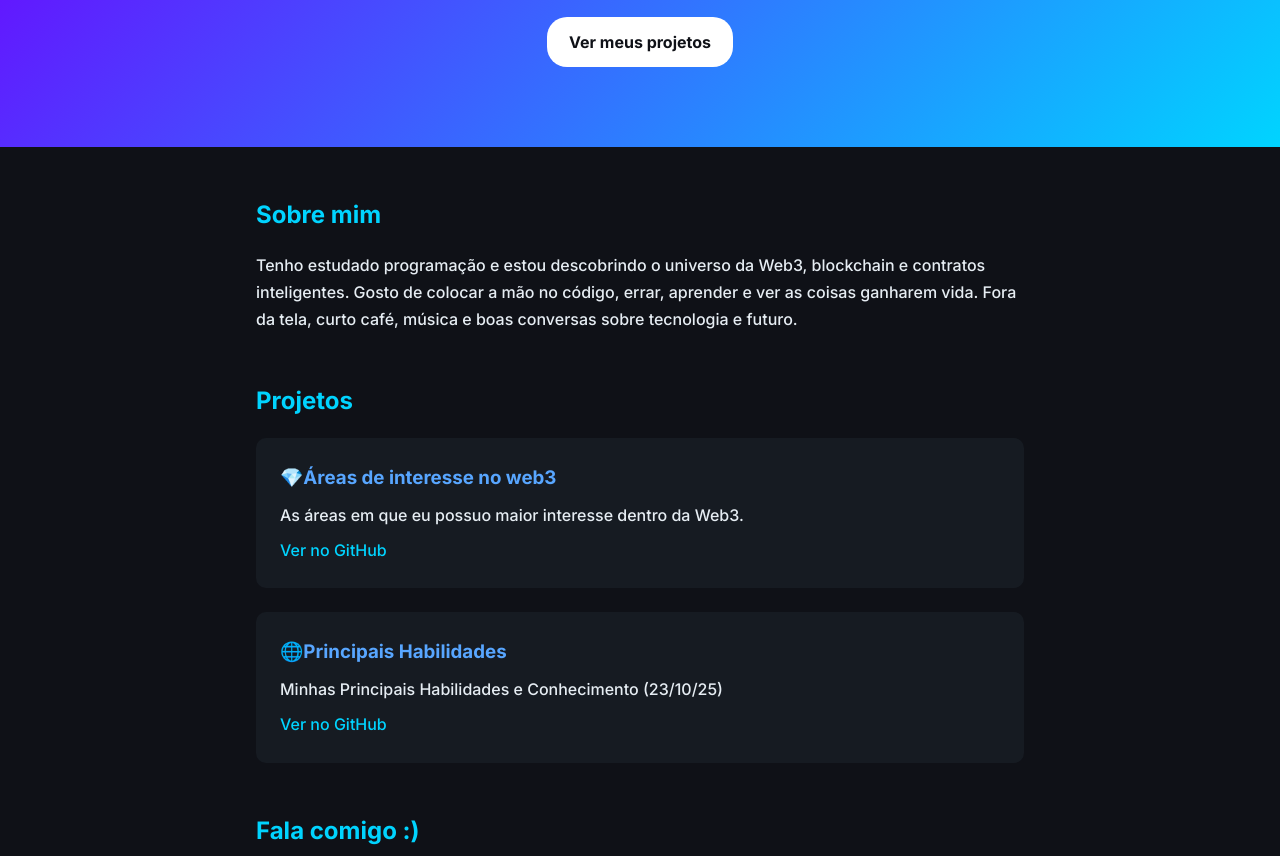
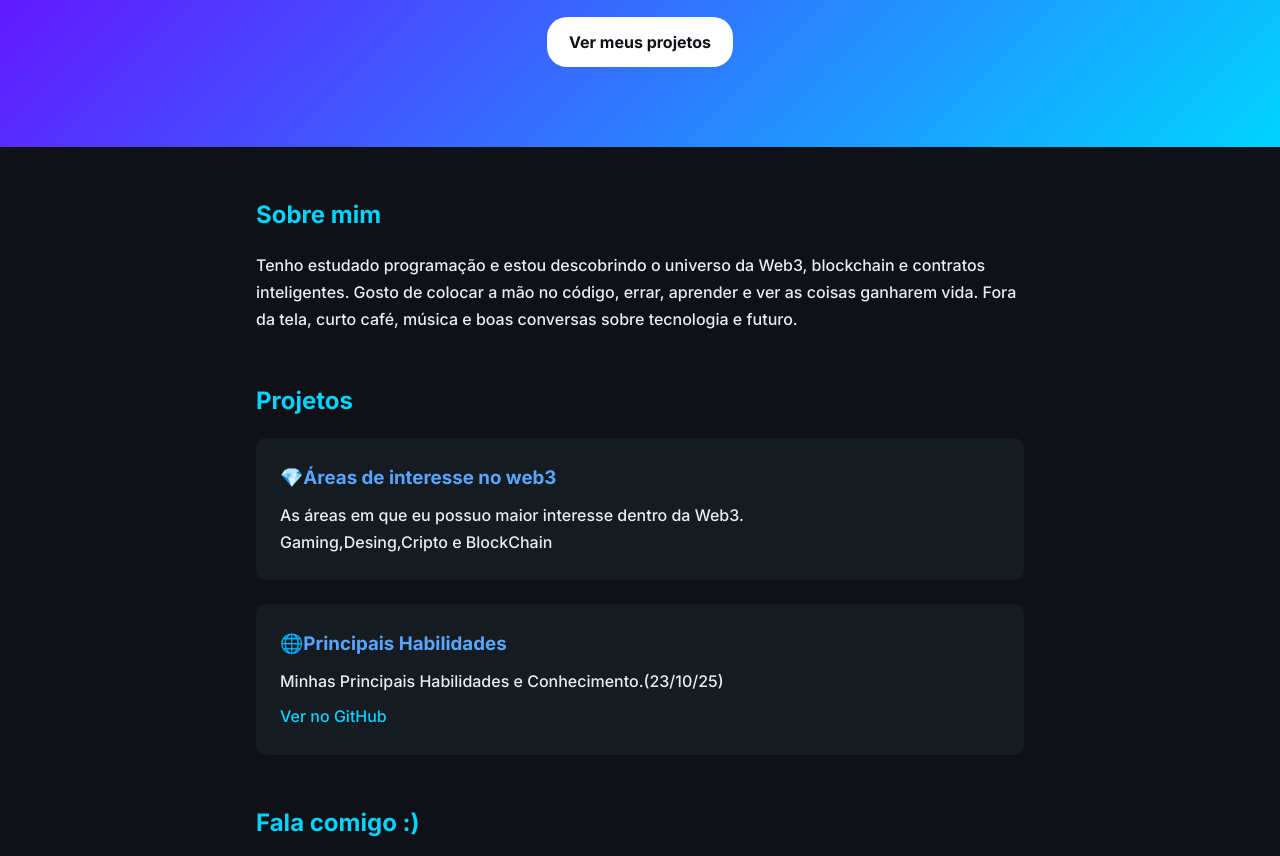
Before and after one commit to Mauconlore/Profile, a plain HTML site: page index.html in a window 1280 px wide. Shown: the part 187-1043 px from the top of the page. Drawn offline with Linux system fonts and the light colour scheme.

Commit message:
Update index.html

```diff
--- a/index.html
+++ b/index.html
@@ -28,12 +28,12 @@
       <div class="projeto">
         <h3>💎Áreas de interesse no web3</h3>
         <p>As áreas em que eu possuo maior interesse dentro da Web3.</p>
-        <a href="https://github.com/seuusuario/meu-primeiro-contrato" target="_blank">Ver no GitHub</a>
+        <p>Gaming,Desing,Cripto e BlockChain</p>
       </div>
 
       <div class="projeto">
         <h3>🌐Principais Habilidades</h3>
-        <p>Minhas Principais Habilidades e Conhecimento (23/10/25)</p>
+        <p>Minhas Principais Habilidades e Conhecimento.(23/10/25)</p>
         <a href="https://github.com/seuusuario/mini-dapp" target="_blank">Ver no GitHub</a>
       </div>
     </div>
```
